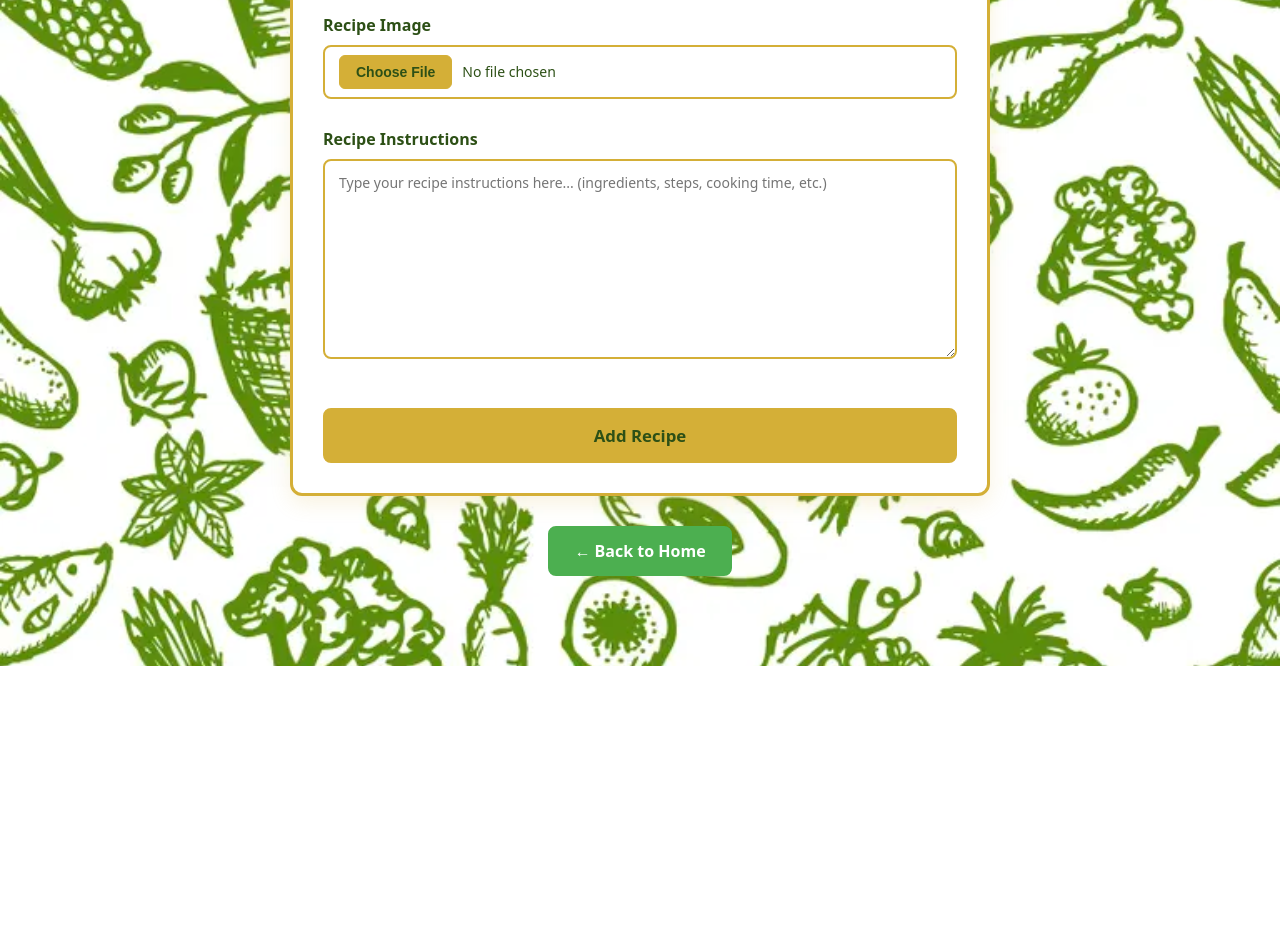
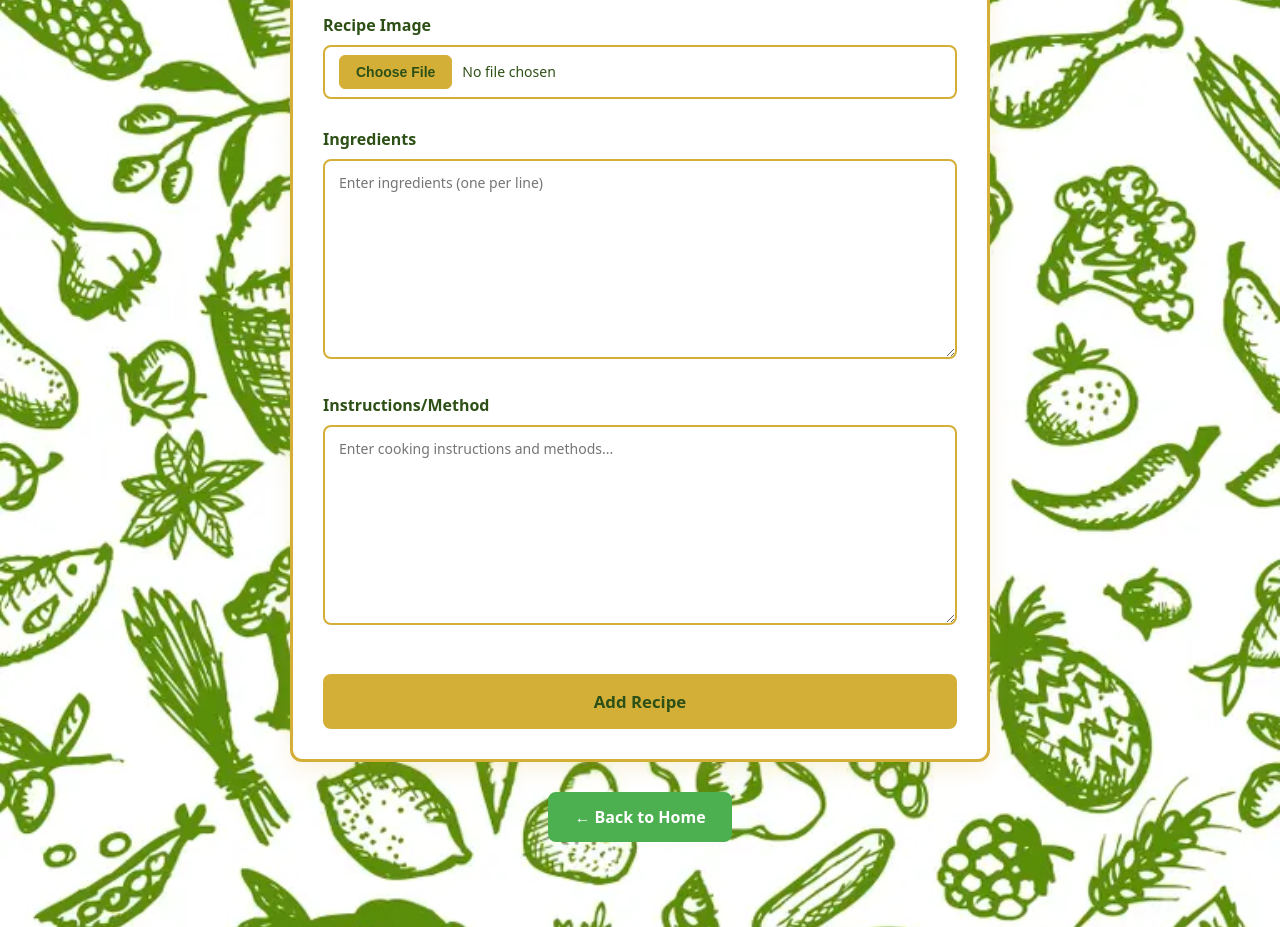
Before and after one commit to ericorekyeh-cmyk/AI-ALLIANCE, a React (Vite) app: page /add-recipe in a window 1280 px wide. Shown: the part 880-1807 px from the top of the page. Before the commit the page ends 1546 px from the top, so only its background shows below. Built offline with nearby package versions, Linux system fonts and the light colour scheme.

Commit message:
modified:   src/AddRecipe.jsx

```diff
--- a/src/AddRecipe.jsx
+++ b/src/AddRecipe.jsx
@@ -6,7 +6,8 @@ function AddRecipe({ onRecipeAdded }) {
   const [description, setDescription] = useState('');
   const [cuisineType, setCuisineType] = useState('');
   const [imageFile, setImageFile] = useState(null);
-  const [recipeContent, setRecipeContent] = useState('');
+  const [ingredients, setIngredients] = useState('');
+  const [instructions, setInstructions] = useState('');
   const [isUploading, setIsUploading] = useState(false);
 
   const handleImageChange = (event) => {
@@ -50,6 +51,9 @@ function AddRecipe({ onRecipeAdded }) {
         imageUrl = await uploadImage(imageFile);
       }
 
+      // Combine ingredients and instructions with proper formatting
+      const recipeContent = `Ingredients:\n${ingredients}\n\nInstructions:\n${instructions}`;
+
       const { error } = await supabase
         .from('recipes')
         .insert([{
@@ -71,7 +75,8 @@ function AddRecipe({ onRecipeAdded }) {
       setDescription('');
       setCuisineType('');
       setImageFile(null);
-      setRecipeContent('');
+      setIngredients('');
+      setInstructions('');
       setIsUploading(false);
       onRecipeAdded();
     } catch (error) {
@@ -125,12 +130,24 @@ function AddRecipe({ onRecipeAdded }) {
       </label>
 
       <label>
-        Recipe Instructions
+        Ingredients
         <textarea
-          placeholder="Type your recipe instructions here... (ingredients, steps, cooking time, etc.)"
-          value={recipeContent}
-          onChange={(event) => setRecipeContent(event.target.value)}
+          placeholder="Enter ingredients (one per line)"
+          value={ingredients}
+          onChange={(event) => setIngredients(event.target.value)}
           className="recipe-textarea"
+          required
+        />
+      </label>
+
+      <label>
+        Instructions/Method
+        <textarea
+          placeholder="Enter cooking instructions and methods..."
+          value={instructions}
+          onChange={(event) => setInstructions(event.target.value)}
+          className="recipe-textarea"
+          required
         />
       </label>
 
```
Also changed, not shown: src/index.css.
